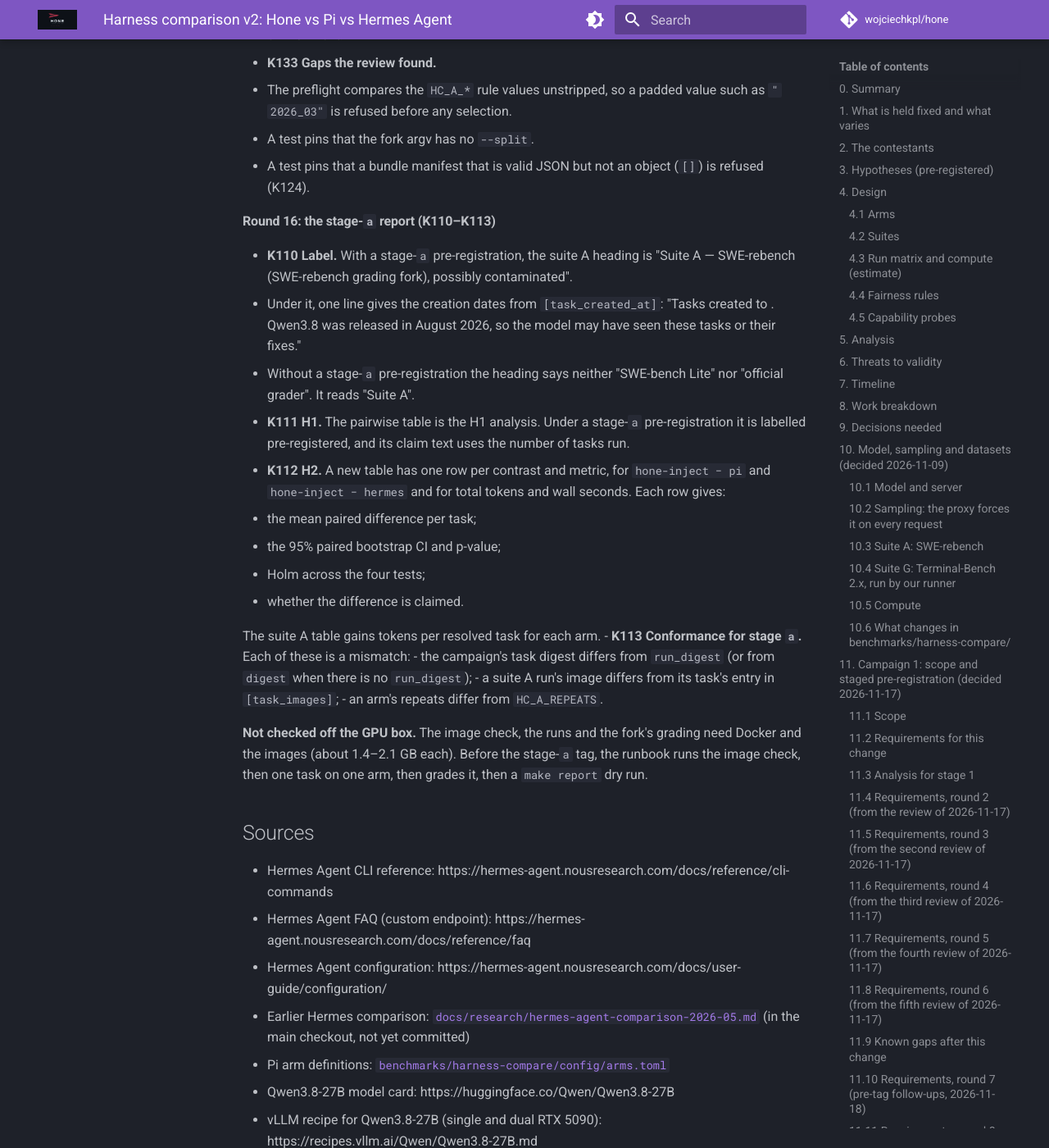
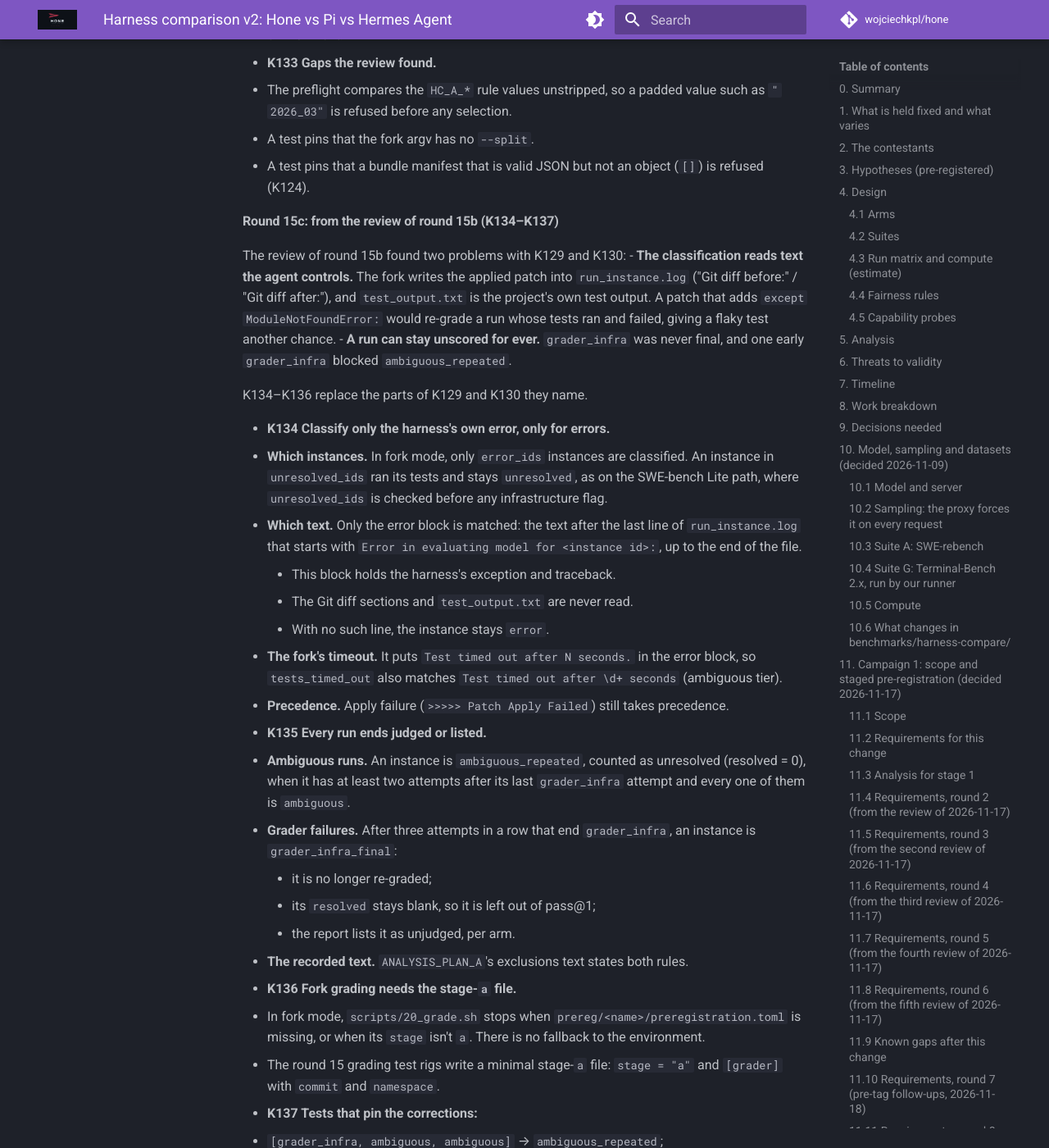
Before and after one commit to wojciechkpl/hone, an MkDocs documentation site: the page built from docs/plans/harness-compare-v2-2026-11.md, in a window 1280 px wide and 1400 px high, scrolled down 50123 px. Shown: the whole window at 82% size. Built offline with MkDocs 1.6.1 and Material for MkDocs 9.7.7, drawn with Linux system fonts in a browser that asks for light colours; comment, search, counter and statistics services are not loaded; some of the changed text lies outside the part shown.

Commit message:
docs(bench): round 15c spec, classify only the harness error block and end every run (K134-K137)

```diff
--- a/docs/plans/harness-compare-v2-2026-11.md
+++ b/docs/plans/harness-compare-v2-2026-11.md
@@ -1721,6 +1721,54 @@ failed patch.
   - A test pins that a bundle manifest that is valid JSON but not an object (`[]`) is
     refused (K124).
 
+#### Round 15c: from the review of round 15b (K134–K137)
+
+The review of round 15b found two problems with K129 and K130:
+- **The classification reads text the agent controls.** The fork writes the applied patch
+  into `run_instance.log` ("Git diff before:" / "Git diff after:"), and `test_output.txt` is
+  the project's own test output. A patch that adds `except ModuleNotFoundError:` would
+  re-grade a run whose tests ran and failed, giving a flaky test another chance.
+- **A run can stay unscored for ever.** `grader_infra` was never final, and one early
+  `grader_infra` blocked `ambiguous_repeated`.
+
+K134–K136 replace the parts of K129 and K130 they name.
+
+- **K134 Classify only the harness's own error, only for errors.**
+  - **Which instances.** In fork mode, only `error_ids` instances are classified. An
+    instance in `unresolved_ids` ran its tests and stays `unresolved`, as on the SWE-bench
+    Lite path, where `unresolved_ids` is checked before any infrastructure flag.
+  - **Which text.** Only the error block is matched: the text after the last line of
+    `run_instance.log` that starts with `Error in evaluating model for <instance id>:`, up
+    to the end of the file.
+    - This block holds the harness's exception and traceback.
+    - The Git diff sections and `test_output.txt` are never read.
+    - With no such line, the instance stays `error`.
+  - **The fork's timeout.** It puts `Test timed out after N seconds.` in the error block, so
+    `tests_timed_out` also matches `Test timed out after \d+ seconds` (ambiguous tier).
+  - **Precedence.** Apply failure (`>>>>> Patch Apply Failed`) still takes precedence.
+- **K135 Every run ends judged or listed.**
+  - **Ambiguous runs.** An instance is `ambiguous_repeated`, counted as unresolved
+    (resolved = 0), when it has at least two attempts after its last `grader_infra`
+    attempt and every one of them is `ambiguous`.
+  - **Grader failures.** After three attempts in a row that end `grader_infra`, an
+    instance is `grader_infra_final`:
+    - it is no longer re-graded;
+    - its `resolved` stays blank, so it is left out of pass@1;
+    - the report lists it as unjudged, per arm.
+  - **The recorded text.** `ANALYSIS_PLAN_A`'s exclusions text states both rules.
+- **K136 Fork grading needs the stage-`a` file.**
+  - In fork mode, `scripts/20_grade.sh` stops when `prereg/<name>/preregistration.toml` is
+    missing, or when its `stage` isn't `a`. There is no fallback to the environment.
+  - The round 15 grading test rigs write a minimal stage-`a` file: `stage = "a"` and
+    `[grader]` with `commit` and `namespace`.
+- **K137 Tests that pin the corrections:**
+  - `[grader_infra, ambiguous, ambiguous]` → `ambiguous_repeated`;
+  - `[grader_infra] × 3` → `grader_infra_final`, with no fourth attempt;
+  - an unresolved instance whose patch text or test output contains a signature stays
+    `unresolved`;
+  - an error instance whose signature text appears only in the Git diff section or in
+    `test_output.txt` stays `error`.
+
 #### Round 16: the stage-`a` report (K110–K113)
 
 - **K110 Label.** With a stage-`a` pre-registration, the suite A heading is
```
